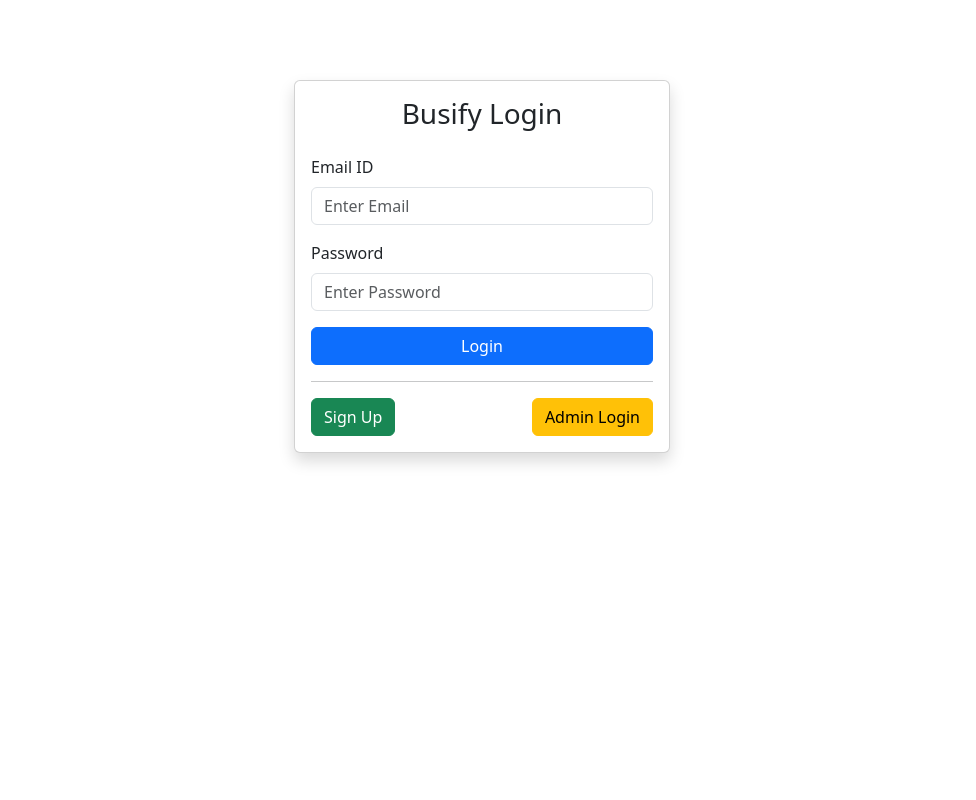
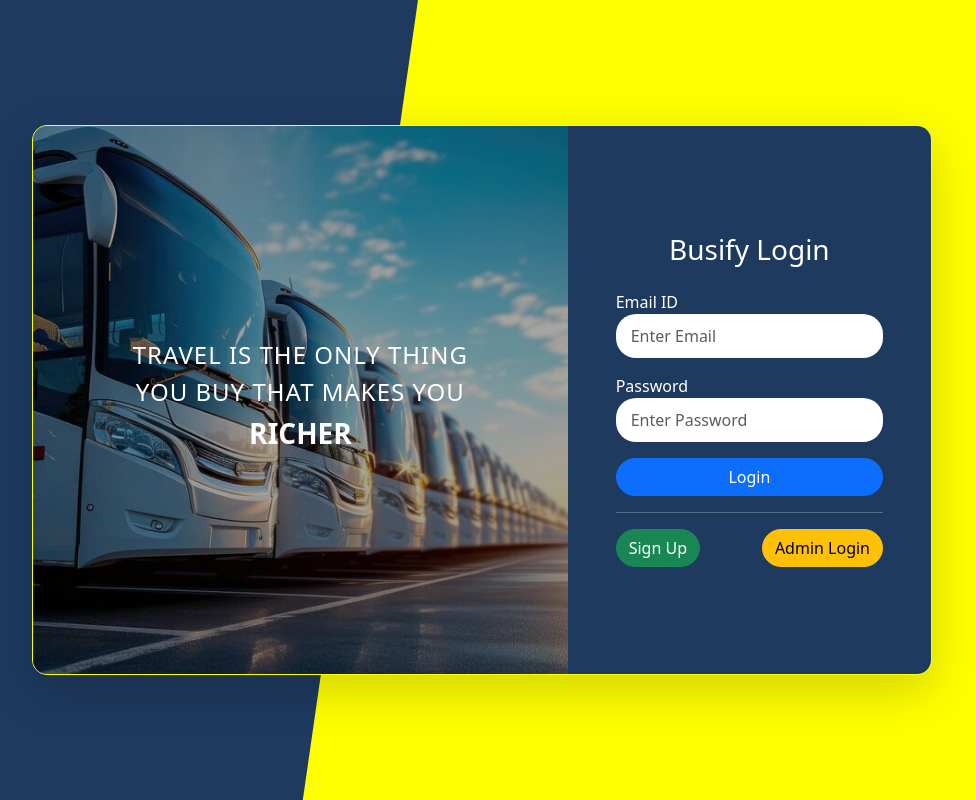
Before and after one commit to ImrankhanMK/Busify, a React (Vite) app: page /login in a window 1280 px wide. Shown: the whole page, without its empty margins (158-1134 px from the left). Built offline with nearby package versions, Linux system fonts and the light colour scheme.

Commit message:
log in and signup page desinging

```diff
--- a/src/auth/Login.jsx
+++ b/src/auth/Login.jsx
@@ -1,6 +1,7 @@
 import { useState } from "react";
 import { useNavigate } from "react-router-dom";
 import { supabase } from "../services/supabaseClient";
+import "../css/login.css";
 
 export default function AuthPage() {
   const [email, setEmail] = useState("");
@@ -32,16 +33,86 @@
 
 
 
+  // return (
+  //   <div className="container" style={{ maxWidth: "400px", marginTop: "80px" }}>
+  //     <div className="card shadow">
+  //       <div className="card-body">
+  //         <h3 className="card-title text-center mb-4">Busify Login</h3>
+
+  //         {/* Login Form */}
+  //         <form onSubmit={handleLogin}>
+  //           <div className="mb-3">
+  //             <label className="form-label">Email ID</label>
+  //             <input
+  //               type="email"
+  //               className="form-control"
+  //               placeholder="Enter Email"
+  //               value={email}
+  //               onChange={(e) => setEmail(e.target.value)}
+  //               required
+  //             />
+  //           </div>
+
+  //           <div className="mb-3">
+  //             <label className="form-label">Password</label>
+  //             <input
+  //               type="password"
+  //               className="form-control"
+  //               placeholder="Enter Password"
+  //               value={password}
+  //               onChange={(e) => setPassword(e.target.value)}
+  //               required
+  //             />
+  //           </div>
+
+  //           <button type="submit" className="btn btn-primary w-100">
+  //             Login
+  //           </button>
+  //         </form>
+
+  //         {/* Divider */}
+  //         <hr />
+
+  //         {/* Additional Buttons */}
+  //         <div className="d-flex justify-content-between">
+  //           <button
+  //             className="btn btn-success"
+  //             onClick={() => navigate("/signup")}
+  //           >
+  //             Sign Up
+  //           </button>
+
+  //           <button
+  //             className="btn btn-warning"
+  //             onClick={() => navigate("/admin-login")}
+  //           >
+  //             Admin Login
+  //           </button>
+  //         </div>
+  //       </div>
+  //     </div>
+  //   </div>
+  // );
   return (
-    <div className="container" style={{ maxWidth: "400px", marginTop: "80px" }}>
-      <div className="card shadow">
-        <div className="card-body">
-          <h3 className="card-title text-center mb-4">Busify Login</h3>
+  <div className="login-wrapper">
+    <div className="login-card shadow-lg">
 
-          {/* Login Form */}
+      {/* LEFT SIDE IMAGE */}
+      <div className="login-image">
+        <div className="overlay-text">
+          <h4>TRAVEL IS THE ONLY THING</h4>
+          <h4>YOU BUY THAT MAKES YOU</h4>
+          <h3>RICHER</h3>
+        </div>
+      </div>
+
+      {/* RIGHT SIDE FORM */}
+      <div className="login-form p-5">
+        <h3 className="text-center mb-4">Busify Login</h3>
+
         <form onSubmit={handleLogin}>
           <div className="mb-3">
-              <label className="form-label">Email ID</label>
+            <label>Email ID</label>
             <input
               type="email"
               className="form-control"
@@ -53,7 +124,7 @@
           </div>
 
           <div className="mb-3">
-              <label className="form-label">Password</label>
+            <label>Password</label>
             <input
               type="password"
               className="form-control"
@@ -69,10 +140,8 @@
           </button>
         </form>
 
-          {/* Divider */}
         <hr />
 
-          {/* Additional Buttons */}
         <div className="d-flex justify-content-between">
           <button
             className="btn btn-success"
@@ -89,7 +158,9 @@
           </button>
         </div>
       </div>
+
     </div>
   </div>
 );
+
 }
--- a/src/auth/SignUp.jsx
+++ b/src/auth/SignUp.jsx
@@ -1,6 +1,7 @@
 import { useState } from "react";
 import { supabase } from "../services/supabaseClient";
 import { useNavigate } from "react-router-dom";
+import "../css/login.css";
 
 export default function Signup() {
   const [name, setName] = useState("");
@@ -40,11 +41,58 @@
     navigate("/login");
   };
 
+  // return (
+  //   <div className="container" style={{ maxWidth: "400px", marginTop: "80px" }}>
+  //     <div className="card shadow">
+  //       <div className="card-body">
+  //         <h3 className="text-center mb-4">Sign Up</h3>
+  //         <form onSubmit={handleSignup}>
+  //           <div className="mb-3">
+  //             <label>Name</label>
+  //             <input
+  //               type="text"
+  //               className="form-control"
+  //               value={name}
+  //               onChange={(e) => setName(e.target.value)}
+  //               required
+  //             />
+  //           </div>
+  //           <div className="mb-3">
+  //             <label>Email</label>
+  //             <input
+  //               type="email"
+  //               className="form-control"
+  //               value={email}
+  //               onChange={(e) => setEmail(e.target.value)}
+  //               required
+  //             />
+  //           </div>
+  //           <div className="mb-3">
+  //             <label>Password</label>
+  //             <input
+  //               type="password"
+  //               className="form-control"
+  //               value={password}
+  //               onChange={(e) => setPassword(e.target.value)}
+  //               required
+  //             />
+  //           </div>
+  //           <button type="submit" className="btn btn-success w-100">
+  //             Create Account
+  //           </button>
+  //         </form>
+  //       </div>
+  //     </div>
+  //   </div>
+  // );
   return (
-    <div className="container" style={{ maxWidth: "400px", marginTop: "80px" }}>
-      <div className="card shadow">
-        <div className="card-body">
-          <h3 className="text-center mb-4">Sign Up</h3>
+  <div className="login-wrapper">
+    <div className="login-card signup-card">
+
+      {/* LEFT SIDE FORM */}
+      <div className="login-form p-5">
+        <h3 className="text-center mb-4">Create Account</h3>
+
         <form onSubmit={handleSignup}>
           <div className="mb-3">
             <label>Name</label>
@@ -56,6 +104,7 @@
               required
             />
           </div>
+
           <div className="mb-3">
             <label>Email</label>
             <input
@@ -66,6 +115,7 @@
               required
             />
           </div>
+
           <div className="mb-3">
             <label>Password</label>
             <input
@@ -76,12 +126,33 @@
               required
             />
           </div>
+
           <button type="submit" className="btn btn-success w-100">
             Create Account
           </button>
         </form>
+
+        <hr />
+
+        <button
+          className="btn btn-light w-100 mt-2"
+          onClick={() => navigate("/login")}
+        >
+          Back to Login
+        </button>
       </div>
+
+      {/* RIGHT SIDE IMAGE */}
+      <div className="login-image">
+        <div className="overlay-text">
+          <h4>START YOUR JOURNEY</h4>
+          <h4>WITH</h4>
+          <h3>BUSIFY</h3>
+        </div>
+      </div>
+
     </div>
   </div>
 );
+
 }
--- /dev/null
+++ b/src/css/login.css
@@ -0,0 +1,160 @@
+/* ============================= */
+/*        MAIN WRAPPER           */
+/* ============================= */
+
+.login-wrapper {
+  height: 100vh;
+  display: flex;
+  justify-content: center;
+  align-items: center;
+  position: relative;
+  background: yellow;
+  overflow: hidden;
+}
+
+/* ============================= */
+/*     DIAGONAL BACKGROUND       */
+/* ============================= */
+
+.login-wrapper::before {
+  content: "";
+  position: absolute;
+  width: 60%;
+  height: 100%;
+  background: #1e3a5f;
+  left: 0;
+  top: 0;
+  clip-path: polygon(0 0, 75% 0, 60% 100%, 0% 100%);
+  z-index: 0;
+}
+
+/* ============================= */
+/*           CARD                */
+/* ============================= */
+
+.login-card {
+  width: 900px;
+  height: 550px;
+  display: flex;
+  border-radius: 15px;
+  overflow: hidden;
+  background: white;
+  border: 1px solid yellow;
+  position: relative;
+  z-index: 2;
+  box-shadow: 0 20px 40px rgba(0, 0, 0, 0.15);
+}
+
+/* Flip layout for Signup */
+.signup-card {
+  flex-direction: row-reverse;
+}
+
+/* ============================= */
+/*         IMAGE SIDE            */
+/* ============================= */
+
+.login-image {
+  flex: 2;
+  background-image: url("/images/homebg.jpg");
+  background-size: cover;
+  background-position: center;
+  position: relative;
+  color: white;
+  display: flex;
+  align-items: center;
+  justify-content: center;
+}
+
+/* Optional dark overlay for better text visibility */
+.login-image::after {
+  content: "";
+  position: absolute;
+  inset: 0;
+  background: rgba(0, 0, 0, 0.35);
+}
+
+/* Text over image */
+.overlay-text {
+  position: relative;
+  z-index: 2;
+  text-align: center;
+  padding: 20px;
+}
+
+.overlay-text h4 {
+  font-weight: 500;
+  letter-spacing: 1px;
+}
+
+.overlay-text h3 {
+  font-weight: 700;
+  margin-top: 10px;
+}
+
+/* ============================= */
+/*          FORM SIDE            */
+/* ============================= */
+
+.login-form {
+  flex: 1;
+  background: #1e3a5f;
+  color: white;
+  display: flex;
+  flex-direction: column;
+  justify-content: center;
+}
+
+/* Form spacing */
+.login-form form {
+  width: 100%;
+}
+
+/* Input styling */
+.login-form input {
+  border-radius: 20px;
+  border: none;
+  padding: 10px 15px;
+}
+
+/* Button styling */
+.login-form button {
+  border-radius: 20px;
+  font-weight: 500;
+}
+
+/* Light button override */
+.login-form .btn-light {
+  background: white;
+  color: #1e3a5f;
+}
+
+/* ============================= */
+/*         RESPONSIVE            */
+/* ============================= */
+
+@media (max-width: 992px) {
+  .login-card {
+    width: 95%;
+  }
+}
+
+@media (max-width: 768px) {
+  .login-card {
+    flex-direction: column;
+    height: auto;
+  }
+
+  .signup-card {
+    flex-direction: column;
+  }
+
+  .login-image {
+    height: 220px;
+    flex: none;
+  }
+
+  .login-wrapper::before {
+    display: none;
+  }
+}
```
Lines whose indentation alone changed are shown as unchanged.
